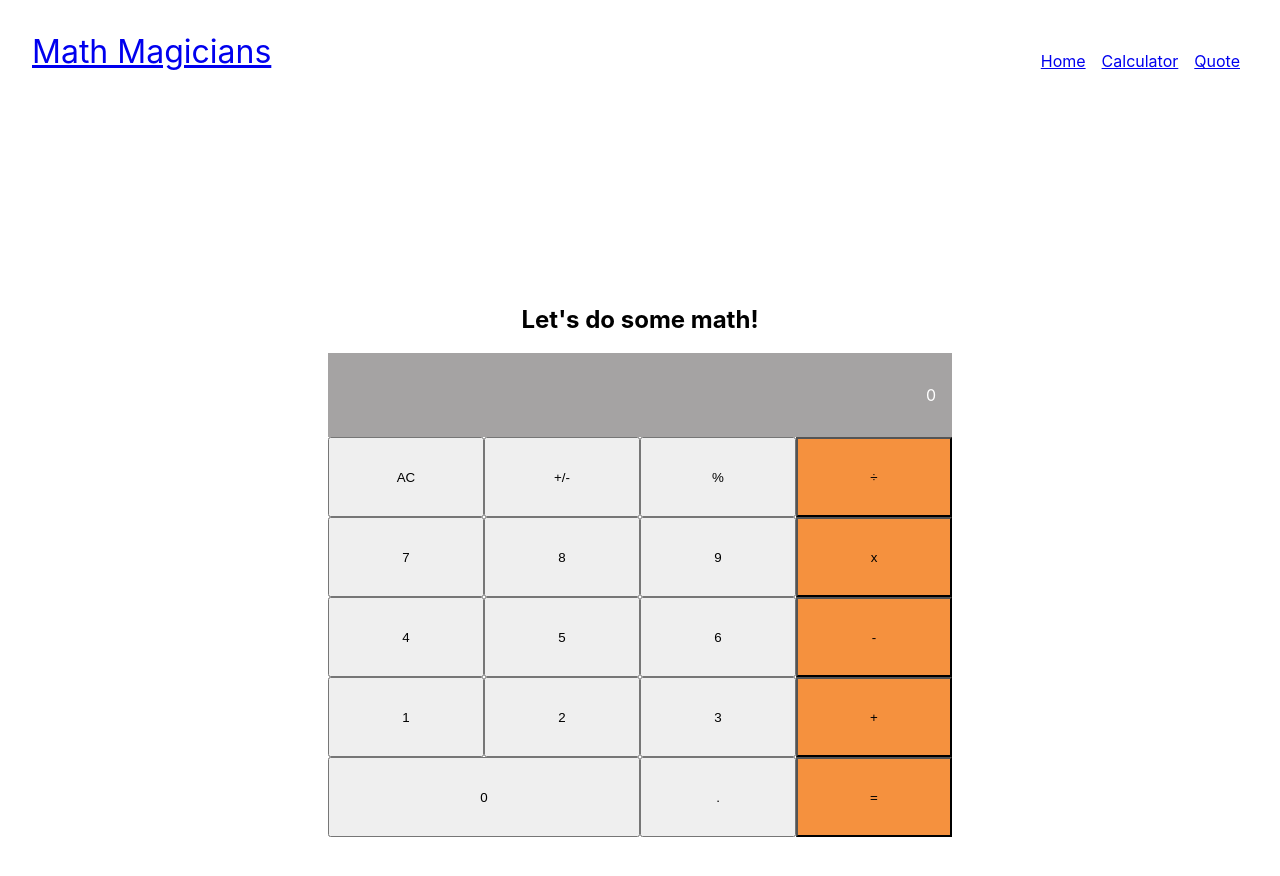
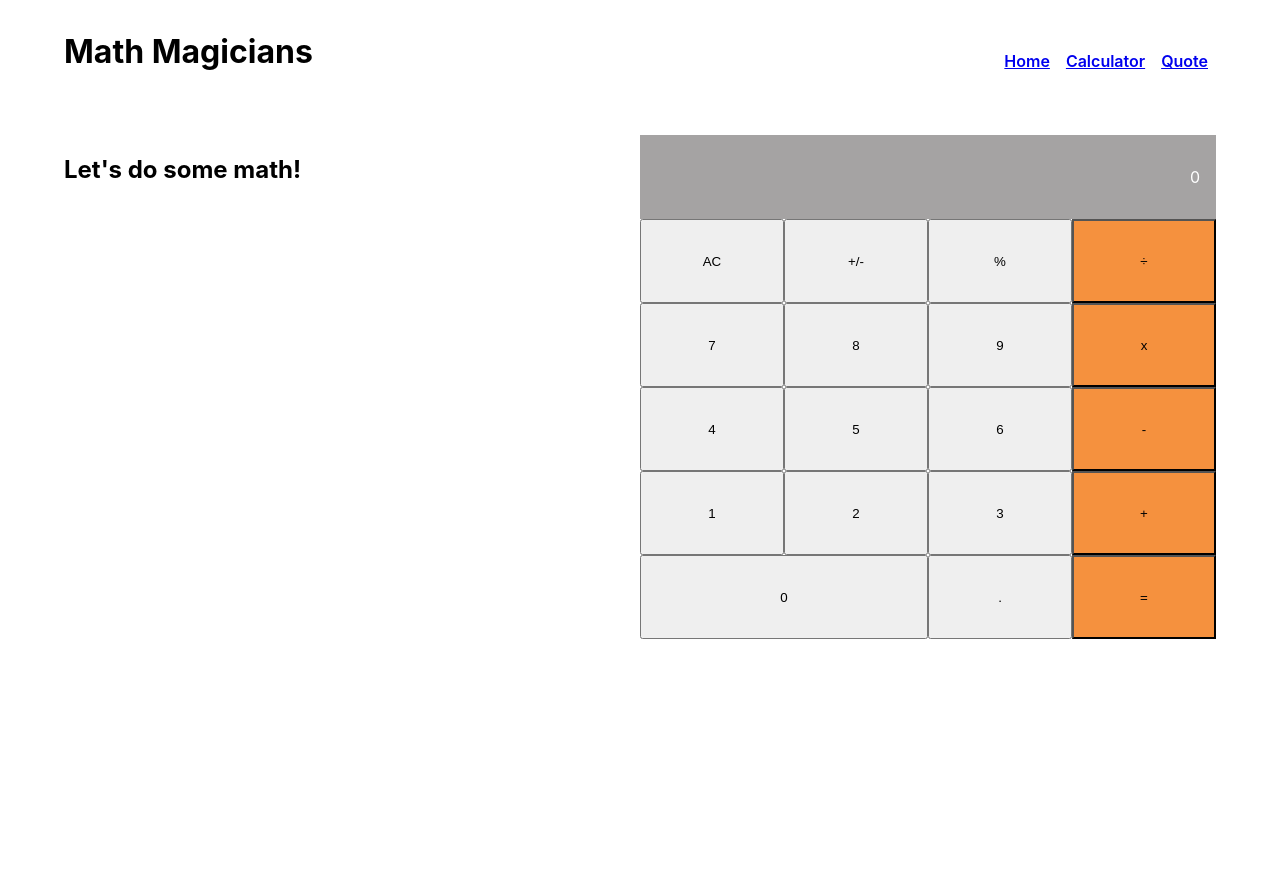
Before and after one commit to yersel500/math-magicians, a React (Create React App) app: page /calculator in a window 1280 px wide. Shown: the top 876 px of the page. After the commit the page ends 800 px from the top, so only its background shows below. Built offline with nearby package versions, Linux system fonts and the light colour scheme.

Commit message:
Style pages

```diff
--- a/src/App.css
+++ b/src/App.css
@@ -1,14 +1,28 @@
 .my-nav {
   display: flex;
   justify-content: space-between;
-  padding: 2rem;
+  padding: 2rem 4rem;
   align-items: flex-end;
 }
 
 .my-logo {
   font-size: 2rem;
+  text-decoration: none;
+  color: black;
+  font-weight: bold;
 }
 
 .my-link {
   padding: 0.5rem;
+  font-weight: 600;
 }
+
+.homepage,
+.quote-page {
+  padding: 4rem;
+}
+
+.quote {
+  font-size: 1.5rem;
+  font-weight: bold;
+}
--- a/src/components/Calculator.css
+++ b/src/components/Calculator.css
@@ -1,15 +1,15 @@
 .mayorContainer {
   display: flex;
-  flex-direction: column;
-  justify-content: center;
-  align-items: center;
-  padding: 1rem;
-  height: 100vh;
+  flex-direction: row;
+  justify-content: space-between;
+  align-items: flex-start;
+  padding: 2rem 4rem;
+  height: 75vh;
 }
 
 .calContainer {
   width: 50%;
-  height: 50%;
+  height: 70%;
 }
 
 .result-container {
--- a/src/components/Calculator.js
+++ b/src/components/Calculator.js
@@ -146,7 +146,7 @@ const Calculator = () => {
   return (
     <div className="mayorContainer">
       <div>
-        <h2>Let's do some math!</h2>
+        <h2>Let&apos;s do some math!</h2>
       </div>
       <div className="calContainer">
         <ShowResult result={showNewTotal()} />
--- a/src/pages/Home.js
+++ b/src/pages/Home.js
@@ -1,15 +1,16 @@
 import React from 'react';
 
-const Home = () => {
-  return (
-    <>
-      <h2>Welcome to our page!</h2>
-      <p>This is a simple basic calculator with  functions similar to a small handheld calculator. Use this basic calculator for math with addition, subtraction, division and multiplication.
-      </p>
+const Home = () => (
+  <div className="homepage">
+    <h2>Welcome to our page!</h2>
+    <p>
+      This is a simple basic calculator with  functions similar
+      to a small handheld calculator. Use this basic calculator
+      for math with addition, subtraction, division and multiplication.
+    </p>
 
-    </>
+  </div>
 
-  );
-}
+);
 
 export default Home;
--- a/src/pages/Quote.js
+++ b/src/pages/Quote.js
@@ -1,12 +1,15 @@
 import React from 'react';
 
-const Quote = () => {
-  return (
-    <div>
-      <p>Pure mathematics is, in its way, the poetry of logical ideas.
-      </p>
-    </div>
-  );
-}
+const Quote = () => (
+  <div className="quote-page">
+    <p className="quote">
+      Mathematics as an expression of the human mind reflects
+      the active will, the contemplative reason, and the desire
+      for aesthetic perfection. Its basic elements are logic and intuition,
+      analysis and construction, generality and individuality.
+      — Richard Courant, German-American mathematician
+    </p>
+  </div>
+);
 
 export default Quote;
```
Also changed, not shown: src/App.js (+11 -11 lines), src/pages/CalculatorPage.js (+3 -5 lines).
